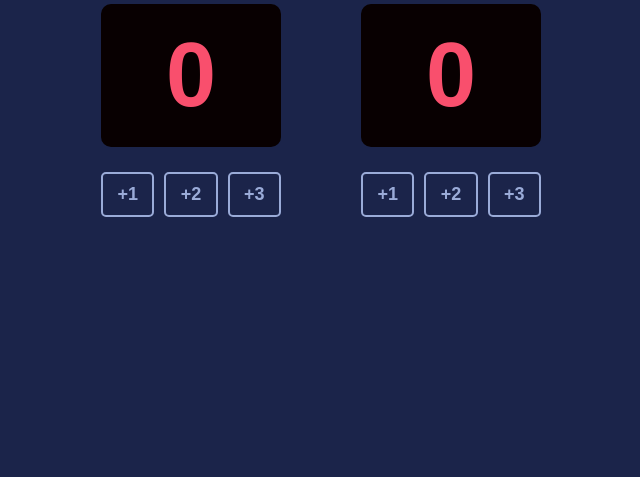
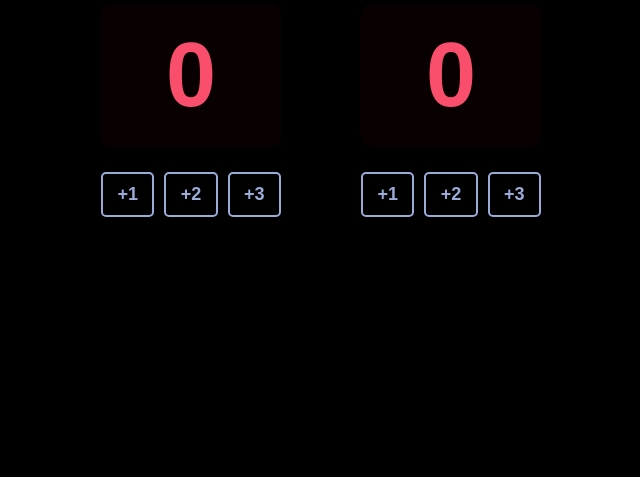
Before and after one commit to aoyyyv/Bb-scoreboard, a website built with Vite: page index.html in a window 1280 px wide. Shown: the part 323-800 px from the top of the page, without its empty margins (319-959 px from the left). Built offline with nearby package versions, Linux system fonts and the light colour scheme; a web font is replaced by a local one.

Commit message:
Update index.css

```diff
--- a/index.css
+++ b/index.css
@@ -1,6 +1,6 @@
 body {
     margin: 0;
-    background: #1B244A;
+    background: #000000;
     color: #EEEEEE;
     text-align: center;
     font-family: 'Verdana', sans-serif;
```
